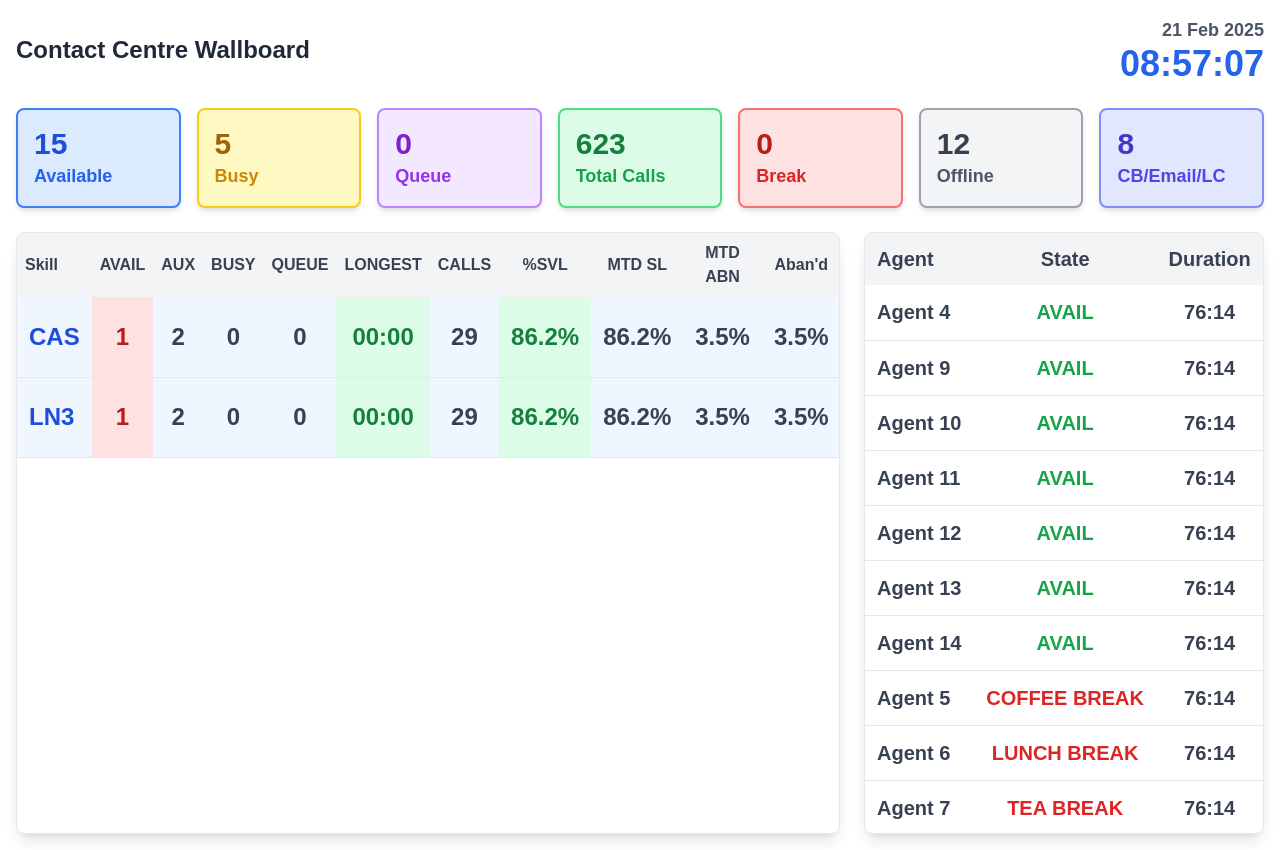
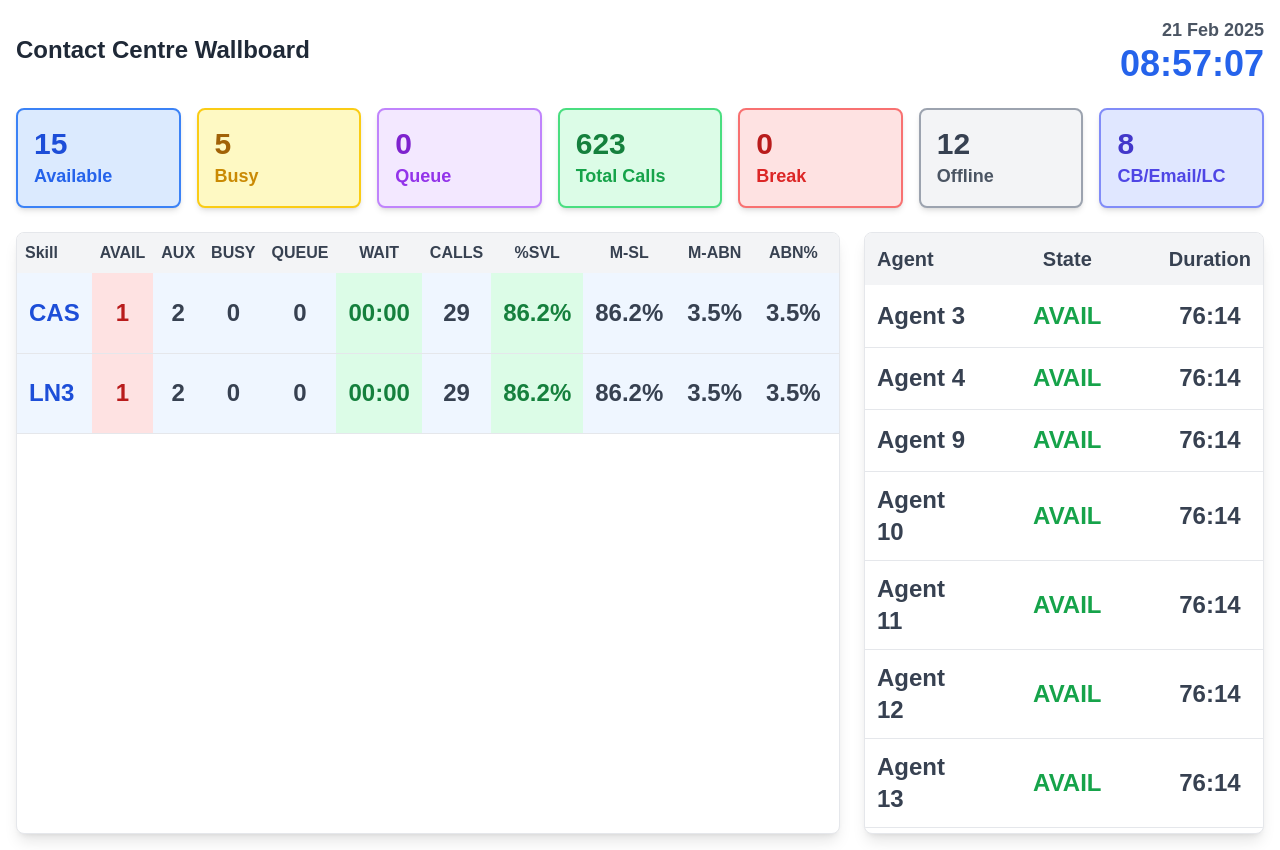
Before and after one commit to HIMATEJAL/wallboard, a Next.js app: page / in a window 1280 px wide. Built offline with nearby package versions, Linux system fonts and the light colour scheme.

Commit message:
Final Review Build for CL - Onsite Demo 12Mar25 v8

```diff
--- a/components/complete-wallboard.tsx
+++ b/components/complete-wallboard.tsx
@@ -33,7 +33,7 @@ const WallboardDashboard = () => {
   const [currentTime, setCurrentTime] = useState<Date | null>(null);
   const [currentPage, setCurrentPage] = useState(0);
   const [currentSkillPage, setCurrentSkillPage] = useState(0);
-  const AGENTS_PER_PAGE = 10;
+  const AGENTS_PER_PAGE = 9;
   const SKILLS_PER_PAGE = 7;
 
   // Add state priority mapping with proper type
@@ -384,18 +384,18 @@ const WallboardDashboard = () => {
                   <th className="p-2 font-extrabold text-gray-700 text-base">AUX</th>
                   <th className="p-2 font-extrabold text-gray-700 text-base">BUSY</th>
                   <th className="p-2 font-extrabold text-gray-700 text-base">QUEUE</th>
-                  <th className="p-2 font-extrabold text-gray-700 text-base">LONGEST</th>
+                  <th className="p-2 font-extrabold text-gray-700 text-base">WAIT</th>
                   <th className="p-2 font-extrabold text-gray-700 text-base">CALLS</th>
                   <th className="p-2 font-extrabold text-gray-700 text-base">%SVL</th>
-                  <th className="p-2 font-extrabold text-gray-700 text-base">MTD SL</th>
-                  <th className="p-2 font-extrabold text-gray-700 text-base">MTD ABN</th>
-                  <th className="p-2 font-extrabold text-gray-700 text-base">Aban'd</th>
-                  <th className="p-2 font-extrabold text-gray-700 text-base">CallBack</th>
+                  <th className="p-2 font-extrabold text-gray-700 text-base">M-SL</th>
+                  <th className="p-2 font-extrabold text-gray-700 text-base">M-ABN</th>
+                  <th className="p-2 font-extrabold text-gray-700 text-base">ABN%</th>
+                  <th className="p-2 font-extrabold text-gray-700 text-base">CB</th>
                 </tr>
               </thead>
               <tbody className="transition-all duration-500">
                 {displayedSkills.map((skill, index) => (
-                  <tr key={index} className={`border-b border-gray-200 ${skill.isAggregate ? 'font-bold text-2xl bg-blue-50' : 'font-medium text-xl'} h-[80px]`}>
+                  <tr key={index} className={`border-b border-gray-200 ${skill.isAggregate ? 'font-bold text-2xl bg-blue-50' : 'font-medium text-2xl'} h-[80px]`}>
                     <td className={`p-3 text-left ${skill.isAggregate ? 'text-blue-700' : 'text-gray-700'}`}>{skill.name}</td>
                     <td className={`p-3 text-center ${getAvailColor(skill.avail)}`}>{skill.avail}</td>
                     <td className="p-3 text-center text-gray-700">{skill.aux}</td>
@@ -428,7 +428,7 @@ const WallboardDashboard = () => {
               </thead>
               <tbody className="transition-all duration-500">
                 {displayedAgents.map((agent, index) => (
-                  <tr key={index} className="border-b border-gray-200 text-xl font-medium hover:bg-gray-50 h-[55px]">
+                  <tr key={index} className="border-b border-gray-200 text-2xl font-medium hover:bg-gray-50 h-[62px]">
                     <td className="p-3 text-gray-700 font-bold">{agent.name}</td>
                     <td className={`p-3 text-center font-bold ${
                       agent.state === 'AVAIL' ? 'text-green-600' :
```
